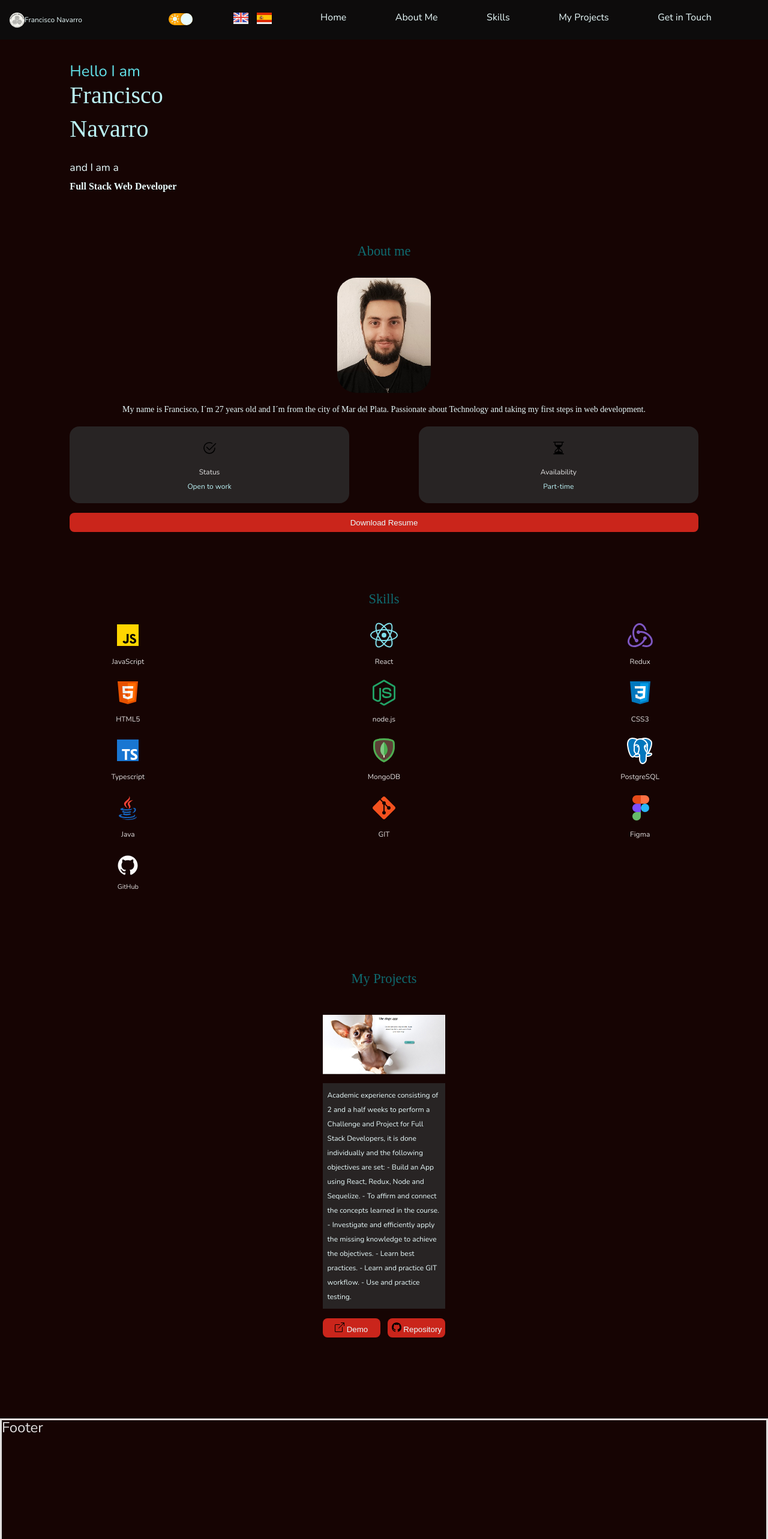
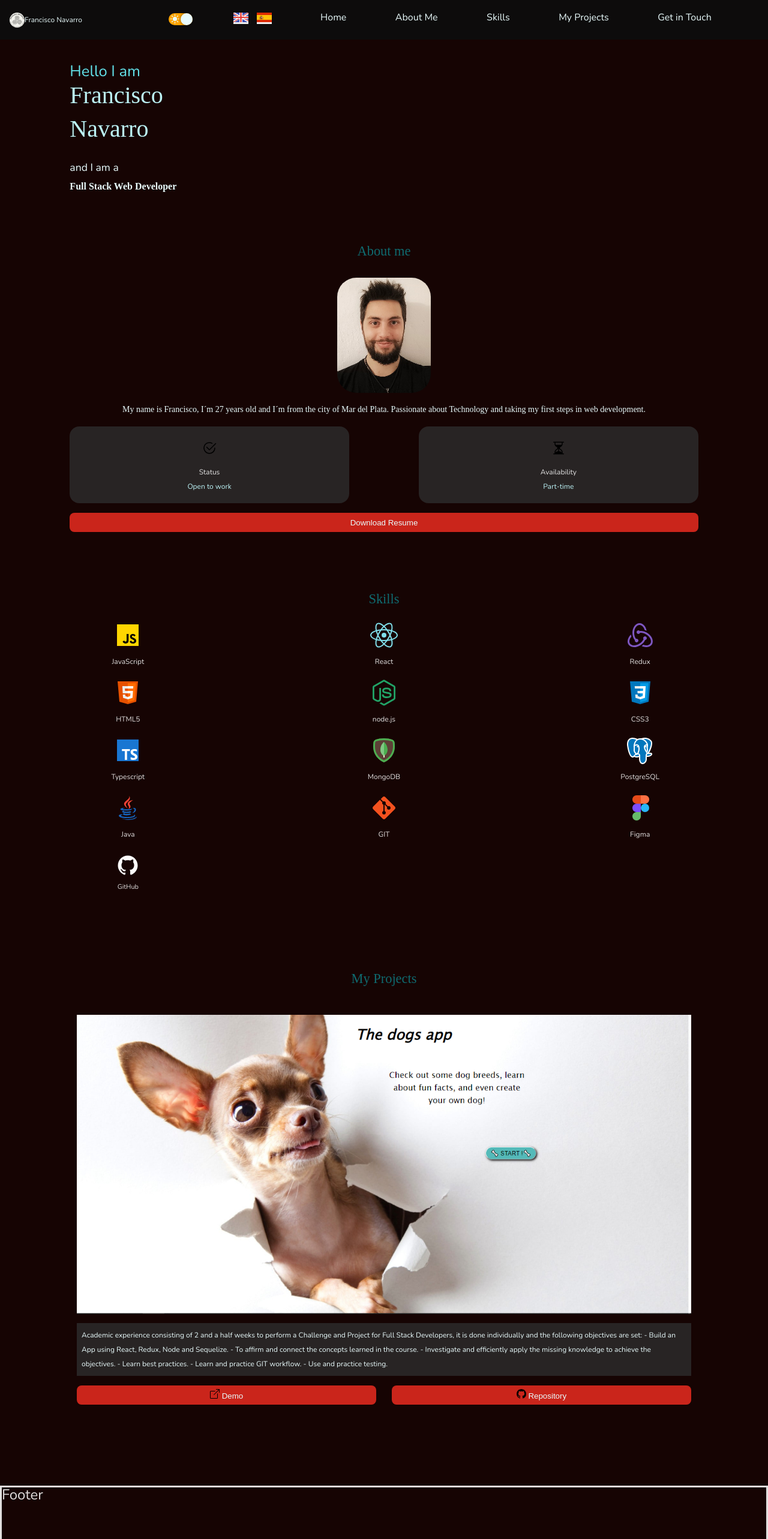
Before and after one commit to FranNavarro27F/Portfolio_fran_2, a React (Vite) app in the folder vite-project/: page / in a window 1280 px wide. Shown: the top 2566 px of the page at 60% size. Built offline with nearby package versions, Linux system fonts and the light colour scheme.

Commit message:
bugfix sizes in card project

```diff
--- a/vite-project/src/components/css/Project_card.css
+++ b/vite-project/src/components/css/Project_card.css
@@ -9,11 +9,11 @@
 
 .card_content_1 img{
     margin-top: 2rem;
-    height: 6.2rem;
+    width: 80vw;
     margin-bottom: 0.5rem;
 }
 .card_content_2{
-    width: 12.8rem;
+    width: 80vw;
     /* border: 1px solid red; */
     background-color: var(--Color-Neutral-8);
     padding: 8px;
@@ -25,7 +25,7 @@
         color: var(--Color-Primary-9);
     }
 .card_content_3{
-    width: 12.8rem;
+    width: 80vw;
     display: flex;
     justify-content: space-between;
     margin-bottom: 2rem;
@@ -37,7 +37,7 @@
 }
 .card_content_3 button{
     height: 2rem;
-    width: 6rem;
+    width: 39vw;
     border-radius: 8px;
     border: none;
     background-color: var(--Color-Primary-5);
--- a/vite-project/src/languages/en-US.json
+++ b/vite-project/src/languages/en-US.json
@@ -1,3 +1,4 @@
+
 {
     "app.nav_menu_1": "Home",
     "app.nav_menu_2": "About Me",
```
